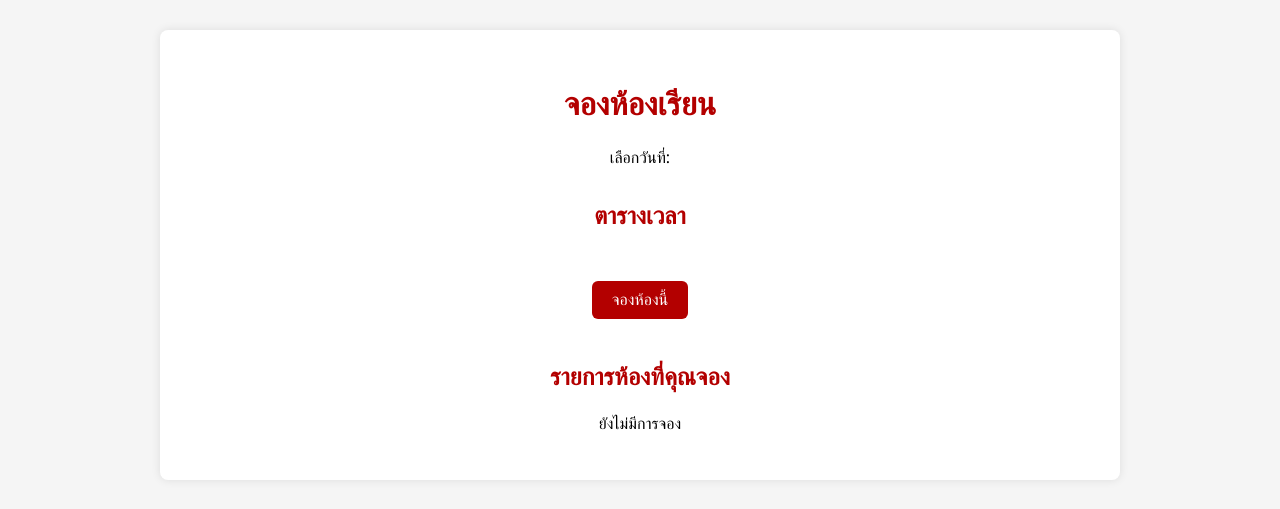
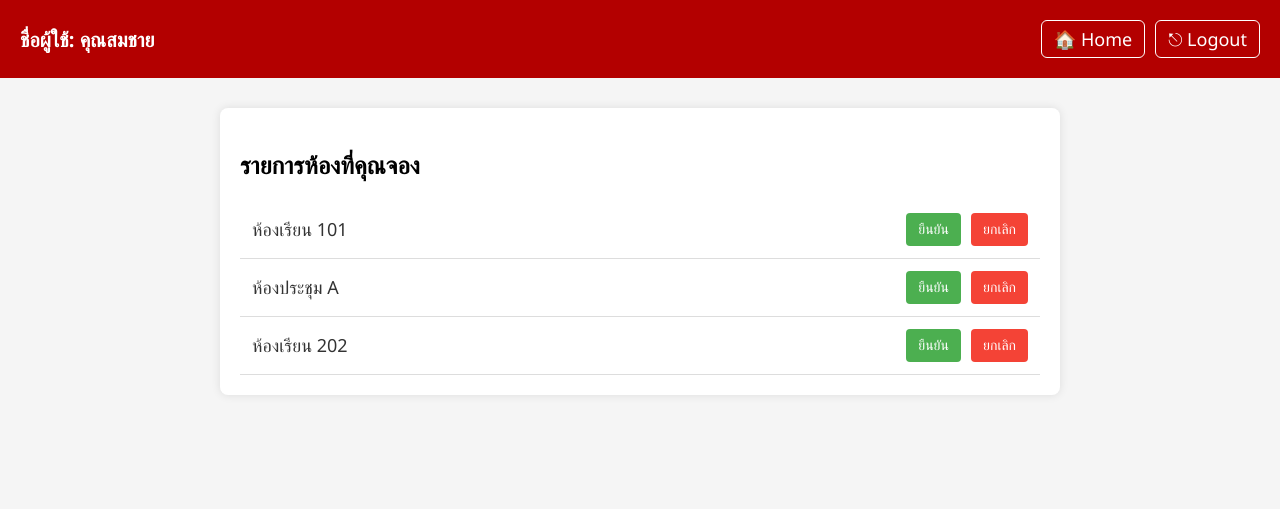
Before and after one commit to 6710535029s/cn331-as2, a Django app: page /userprofile/ in a window 1280 px wide. Shown: the top 509 px of the page. Run offline with Django 5.2, Linux system fonts and the light colour scheme; a user stored in the database is signed in; data that the repository does not hold is empty; parts of the project's set-up code (start-up, migrations or seed data) failed here and were passed over.

Commit message:
Update user_profile.html

```diff
--- a/booking_room/booking/templates/booking/user_profile.html
+++ b/booking_room/booking/templates/booking/user_profile.html
@@ -1,143 +1,151 @@
-<!--หน้านี้เป็นหน้า User Profile ที่ผู้ใช้สามารถ ดูรายการห้องที่ตัวเองจองไว้ได้ และมีปุ่มกดยกเลิก มุมขวาบนจะมีกากบาทเพื่อออกจากหน้านี้และกลับสู่หน้าHome-->
-{% load static %}
+<!-- หน้านี้เป็นหน้า User Profile ที่ผู้ใช้สามารถดูรายการห้องที่ตัวเองจองไว้ได้ และมีปุ่มกดยกเลิก -->
 <!DOCTYPE html>
 <html lang="th">
 <head>
   <meta charset="UTF-8">
-  <title>จองห้องเรียน {{ classroom.name }}</title>
+  <title>โปรไฟล์ผู้ใช้</title>
   <style>
     body {
       font-family: 'Segoe UI', sans-serif;
+      margin: 0;
+      padding: 0;
       background-color: #f5f5f5;
-      margin: 0;
-      padding: 30px;
     }
 
-    h1, h2 {
-      text-align: center;
+    header {
+      background-color: #b30000;
+      color: white;
+      padding: 20px;
+      display: flex;
+      justify-content: space-between;
+      align-items: center;
+    }
+
+    .username {
+      font-size: 20px;
+      font-weight: bold;
+    }
+
+    .header-actions {
+      display: flex;
+      gap: 10px;
+    }
+
+    .nav-btn {
+      font-size: 18px;
+      text-decoration: none;
+      color: white;
+      padding: 6px 12px;
+      border-radius: 6px;
+      border: 1px solid white;
+      transition: background-color 0.3s;
+    }
+
+    .nav-btn:hover {
+      background-color: white;
       color: #b30000;
     }
 
     .container {
-      max-width: 900px;
-      margin: 0 auto;
+      max-width: 800px;
+      margin: 30px auto;
       background-color: white;
-      padding: 30px;
+      padding: 20px;
       border-radius: 8px;
       box-shadow: 0 0 10px rgba(0,0,0,0.1);
     }
 
-    .calendar {
-      margin-bottom: 30px;
-      text-align: center;
+    .booking-item {
+      display: flex;
+      justify-content: space-between;
+      align-items: center;
+      padding: 12px;
+      border-bottom: 1px solid #ddd;
     }
 
-    .calendar input {
-      padding: 10px;
-      font-size: 16px;
-      width: 250px;
+    .room-name {
+      font-size: 18px;
+      color: #333;
     }
 
-    .schedule {
-      display: grid;
-      grid-template-columns: repeat(3, 1fr);
-      gap: 15px;
-      margin-top: 20px;
+    .action-buttons {
+      display: flex;
+      gap: 10px;
     }
 
-    .slot {
-      padding: 15px;
-      border-radius: 6px;
-      text-align: center;
-      font-weight: bold;
+    .confirm-btn {
+      background-color: #4CAF50;
       color: white;
-      font-size: 16px;
+      border: none;
+      padding: 8px 12px;
+      border-radius: 4px;
+      cursor: pointer;
+      font-size: 14px;
     }
 
-    .available {
-      background-color: #4CAF50;
+    .confirm-btn:hover {
+      background-color: #388E3C;
     }
 
-    .unavailable {
+    .cancel-btn {
       background-color: #f44336;
+      color: white;
+      border: none;
+      padding: 8px 12px;
+      border-radius: 4px;
+      cursor: pointer;
+      font-size: 14px;
     }
 
-    .bookings {
-      margin-top: 40px;
-    }
-
-    .booking-item {
-      background-color: #e0e0e0;
-      padding: 10px;
-      border-radius: 6px;
-      margin-bottom: 10px;
-      font-weight: bold;
-    }
-
-    .form-section {
-      margin-top: 30px;
-      text-align: center;
-    }
-
-    .form-section button {
-      background-color: #b30000;
-      color: white;
-      border: none;
-      padding: 10px 20px;
-      font-size: 16px;
-      border-radius: 6px;
-      cursor: pointer;
-    }
-
-    .form-section button:hover {
-      background-color: #990000;
+    .cancel-btn:hover {
+      background-color: #d32f2f;
     }
   </style>
 </head>
 <body>
 
+  <header>
+    <div class="username">ชื่อผู้ใช้: คุณสมชาย</div>
+    <div class="header-actions">
+      <a href="/home" class="nav-btn" title="กลับสู่หน้า Home">🏠 Home</a>
+      <a href="/logout" class="nav-btn" title="ออกจากระบบ">⎋ Logout</a>
+    </div>
+  </header>
+
   <div class="container">
-    <h1>จองห้องเรียน {{ classroom.name }}</h1>
+    <h2>รายการห้องที่คุณจอง</h2>
 
-    <form method="post">
-      {% csrf_token %}
-      <div class="calendar">
-        <label for="id_date">เลือกวันที่:</label><br>
-        {{ form.date }}
+    <div class="booking-item">
+      <div class="room-name">ห้องเรียน 101</div>
+      <div class="action-buttons">
+        <button class="confirm-btn">ยืนยัน</button>
+        <form method="POST" action="/cancel/1/">
+          {% csrf_token %}
+          <button type="submit" class="cancel-btn">ยกเลิก</button>
+        </form>
       </div>
+    </div>
 
-      <h2>ตารางเวลา</h2>
-      <div class="schedule">
-        {% for hour in available_hours %}
-          {% if hour in booked_hours %}
-            <div class="slot unavailable">
-              {{ hour|time:"H:i" }} - {{ hour|add:"1"|time:"H:i" }}<br>ไม่ว่าง
-            </div>
-          {% else %}
-            <label>
-              <input type="radio" name="hour" value="{{ hour }}" style="display:none;">
-              <div class="slot available">
-                {{ hour|time:"H:i" }} - {{ hour|add:"1"|time:"H:i" }}<br>ว่าง
-              </div>
-            </label>
-          {% endif %}
-        {% endfor %}
+    <div class="booking-item">
+      <div class="room-name">ห้องประชุม A</div>
+      <div class="action-buttons">
+        <button class="confirm-btn">ยืนยัน</button>
+        <form method="POST" action="/cancel/2/">
+          {% csrf_token %}
+          <button type="submit" class="cancel-btn">ยกเลิก</button>
+        </form>
       </div>
+    </div>
 
-      <div class="form-section">
-        <button type="submit">จองห้องนี้</button>
+    <div class="booking-item">
+      <div class="room-name">ห้องเรียน 202</div>
+      <div class="action-buttons">
+        <button class="confirm-btn">ยืนยัน</button>
+        <form method="POST" action="/cancel/3/">
+          {% csrf_token %}
+          <button type="submit" class="cancel-btn">ยกเลิก</button>
+        </form>
       </div>
-    </form>
-
-    <div class="bookings">
-      <h2>รายการห้องที่คุณจอง</h2>
-      {% for booking in bookings %}
-        <div class="booking-item">
-          {{ booking.classroom.name }} | {{ booking.date }} | {{ booking.hour|time:"H:i" }}
-        </div>
-      {% empty %}
-        <p style="text-align:center;">ยังไม่มีการจอง</p>
-      {% endfor %}
     </div>
   </div>
 
```
